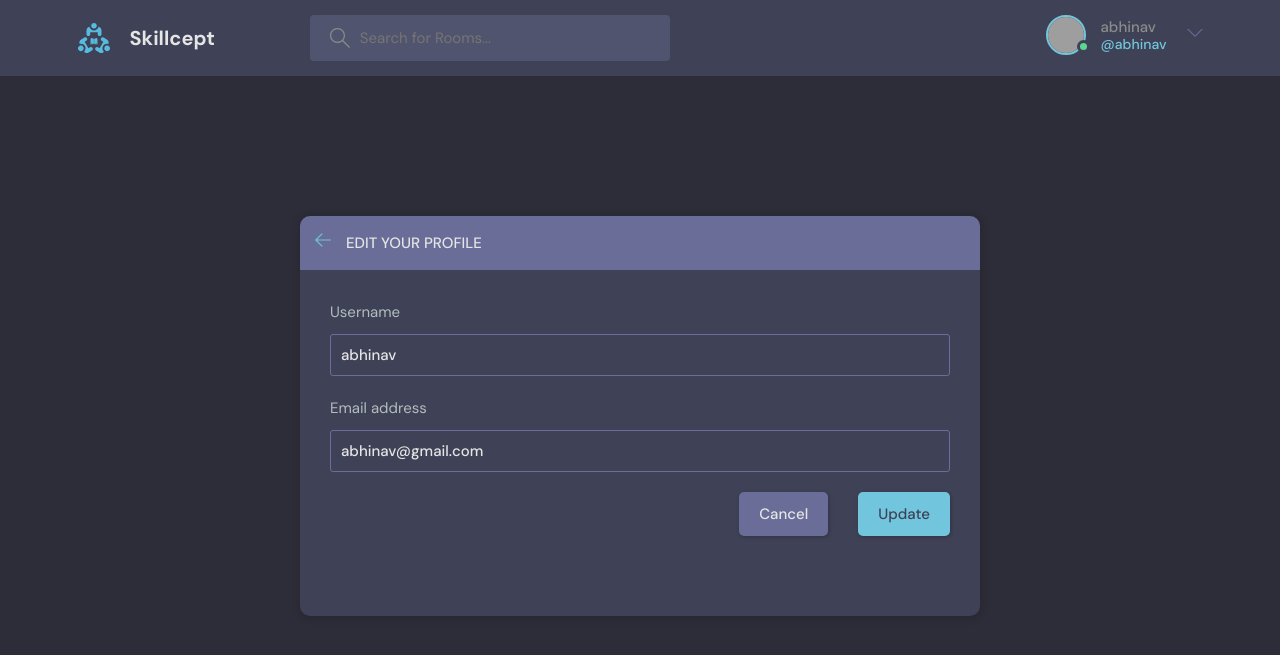
After one commit to Abhinav158/Skillcept, a Django app: page /update-user in a window 1280 px wide. The commit adds this page. Shown: the top 655 px of the page. Run offline with Django 4.2, Linux system fonts and the light colour scheme; a user stored in the database is signed in; grey boxes are pictures that could not be loaded.

Commit message:
Added edit user functionality

```diff
--- a/base/forms.py
+++ b/base/forms.py
@@ -1,5 +1,6 @@
 from django.forms import ModelForm
 from .models import Room
+from django.contrib.auth.models import User
 
 class RoomForm(ModelForm):
 
@@ -9,3 +10,10 @@ class RoomForm(ModelForm):
         fields = '__all__'
         # The host should automatically become the user who is creating the room
         exclude = ['host', 'participants']
+
+
+class UserForm(ModelForm):
+
+    class Meta:
+        model = User
+        fields = ['username', 'email']
--- a/base/templates/base/feed_component.html
+++ b/base/templates/base/feed_component.html
@@ -1,7 +1,7 @@
 {% for room in rooms %}
     <div class="roomListRoom">
         <div class="roomListRoom__header">
-        <a href="{% url 'user-profile' room.host.id %}}" class="roomListRoom__author">
+        <a href="{% url 'user-profile' room.host.id %}" class="roomListRoom__author">
             <div class="avatar avatar--small">
             <img src="https://randomuser.me/api/portraits/women/11.jpg" />
             </div>
--- a/base/templates/base/profile.html
+++ b/base/templates/base/profile.html
@@ -21,7 +21,9 @@
           <div class="profile__info">
             <h3>{{user.username}}</h3>
             <p>@{{user.username}}</p>
-            <a href="edit-user.html" class="btn btn--main btn--pill">Edit Profile</a>
+            {% if request.user == user %}
+            <a href="{% url 'update-user' %}" class="btn btn--main btn--pill">Edit Profile</a>
+            {% endif %}
           </div>
           <div class="profile__about">
             <h3>About</h3>
--- /dev/null
+++ b/base/templates/base/update-user.html
@@ -0,0 +1,43 @@
+{% extends 'main.html' %}
+
+{% block content %}
+    <main class="update-account layout">
+        <div class="container">
+            <div class="layout__box">
+                <div class="layout__boxHeader">
+                    <div class="layout__boxTitle">
+                        <a href="{% url 'home' %}">
+                            <svg version="1.1" xmlns="http://www.w3.org/2000/svg" width="32" height="32"
+                                viewBox="0 0 32 32">
+                                <title>arrow-left</title>
+                                <path
+                                    d="M13.723 2.286l-13.723 13.714 13.719 13.714 1.616-1.611-10.96-10.96h27.625v-2.286h-27.625l10.965-10.965-1.616-1.607z">
+                                </path>
+                            </svg>
+                        </a>
+                        <h3>Edit your profile</h3>
+                    </div>
+                </div>
+                <div class="layout__body">
+                    <form class="form" action="" method="POST">
+                      {% csrf_token %}
+
+                      {% for field in form %}
+                        <div class="form__group">
+                            <label for="{{field.label}}">{{field.label}}</label>
+                            {{field}}
+                          </div>
+                      {% endfor %}
+
+
+                        <div class="form__action">
+                            <a class="btn btn--dark" href="{% url 'user-profile' user.id %}">Cancel</a>
+                            <button class="btn btn--main" type="submit">Update</button>
+                        </div>
+                    </form>
+                </div>
+            </div>
+        </div>
+      </div>
+    </main>
+{% endblock %}
--- a/base/urls.py
+++ b/base/urls.py
@@ -17,4 +17,6 @@ urlpatterns = [
     path('delete-room/<str:pk>/', views.deleteRoom, name='delete-room'),
 
     path('delete-message/<str:pk>/', views.deleteMessage, name='delete-message'),
+
+    path('update-user', views.updateUser, name='update-user'),
 ]
--- a/base/views.py
+++ b/base/views.py
@@ -8,7 +8,7 @@ from django.contrib.auth.forms import UserCreationForm
 from django.db.models import Q
 
 from .models import Room, Topic, Message
-from .forms import RoomForm
+from .forms import RoomForm, UserForm
 # The request parameter tells us what kind of data is going to be passed in to the backend by the user
 
 def loginPage(request):
@@ -189,3 +189,18 @@ def deleteMessage(request, pk):
 
     context = {'obj': message}
     return render(request, 'base/delete.html', context)
+
+@login_required(login_url='login')
+def updateUser(request):
+    user = request.user
+    form = UserForm(instance=user)
+
+    if request.method == "POST":
+        form = UserForm(request.POST, instance=user)
+        if form.is_valid():
+            form.save()
+            return redirect('user-profile', pk=user.id)
+
+
+    context = {'form': form}
+    return render(request, 'base/update-user.html', context)
--- a/templates/navbar.html
+++ b/templates/navbar.html
@@ -22,7 +22,7 @@
         <!-- Logged In -->
         {% if request.user.is_authenticated %}
         <div class="header__user">
-          <a href="profile.html">
+          <a href="{% url 'update-user' %}">
             <div class="avatar avatar--medium active">
               <img src="https://randomuser.me/api/portraits/men/37.jpg" />
             </div>
@@ -46,7 +46,7 @@
         {% endif %}
 
         <div class="dropdown-menu">
-          <a href="settings.html" class="dropdown-link"
+          <a href="{% url 'update-user' %}" class="dropdown-link"
             ><svg version="1.1" xmlns="http://www.w3.org/2000/svg" width="32" height="32" viewBox="0 0 32 32">
               <title>tools</title>
               <path
```
Also changed, not shown: db.sqlite3.
